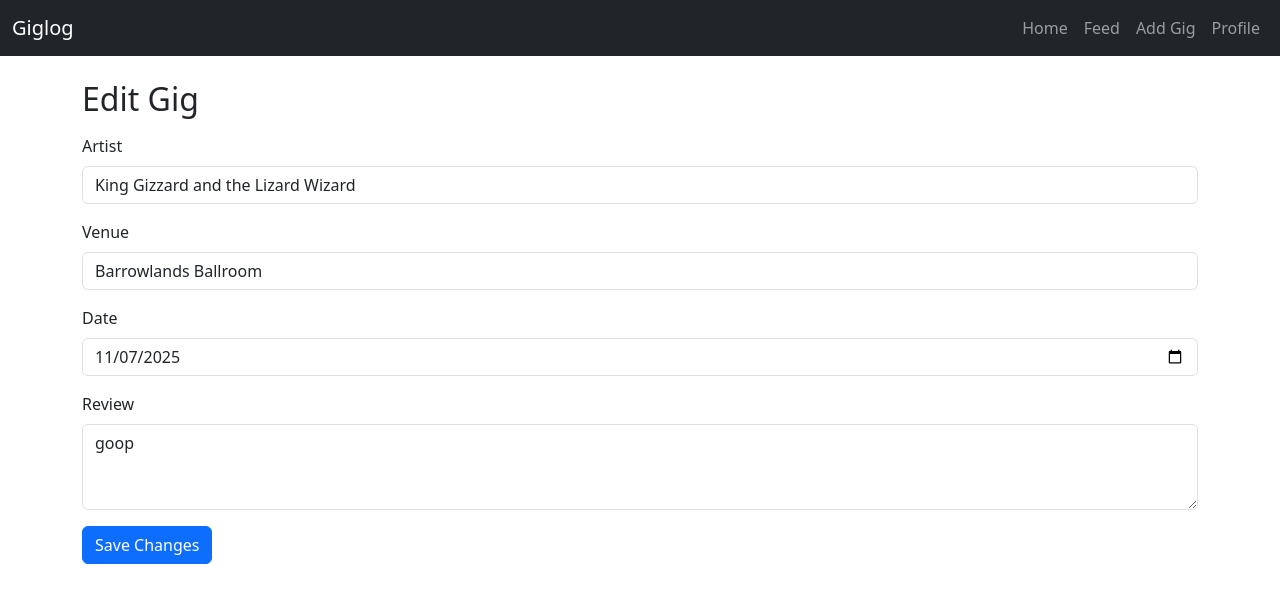
After one commit to ASmokeyPie/giglog, a Flask app: page /edit_gig/1 in a window 1280 px wide. The commit adds this page. Shown: the top 603 px of the page. Run offline with Flask 3, Linux system fonts and the light colour scheme.

Commit message:
Phase 3: Add edit functionality with pre-filled form

```diff
--- a/app.py
+++ b/app.py
@@ -7,6 +7,13 @@ app = Flask(__name__)
 app.secret_key = 'supersecret'
 
 DATA_FILE = "data/gigs.json"
+
+@app.template_filter('datetimeformat')
+def datetimeformat(value, format='%d %b %Y'):
+    """Format a date string like '2025-11-21' to '21 Nov 2025'"""
+    dt = datetime.strptime(value, "%Y-%m-%d")
+    return dt.strftime(format)
+
 
 def load_gigs():
     if not os.path.exists(DATA_FILE):
@@ -54,6 +61,36 @@ def add_gig():
     # GET request shows the form
     return render_template("add_gig.html")
 
+@app.route("/delete_gig/<int:index>", methods=["POST"])
+def delete_gig(index):
+    gigs = load_gigs()
+    if 0 <= index < len(gigs):
+        gigs.pop(index)
+        save_gigs(gigs)
+        flash("Gig deleted successfully.", "success")
+    return redirect(url_for("feed"))
+
+@app.route("/edit_gig/<int:index>", methods=["GET", "POST"])
+def edit_gig(index):
+    gigs = load_gigs()
+
+    if index < 0 or index >= len(gigs):
+        flash("Invalid gig.index.", "danger")
+        return redirect(url_for("feed"))
+
+    if request.method == "POST":
+        # Update gig details
+        gigs[index]["artist"] = request.form["artist"]
+        gigs[index]["venue"] = request.form["venue"]
+        gigs[index]["date"] = request.form["date"]
+        gigs[index]["review"] = request.form["review"]
+        save_gigs(gigs)
+        flash("Gig updated successfully!", "success")
+        return redirect(url_for("feed"))
+
+    gig = gigs[index]
+    return render_template("edit_gig.html", gig=gig, index=index)
+
 @app.route("/profile")
 def profile():
     return render_template("profile.html")
--- a/data/gigs.json
+++ b/data/gigs.json
@@ -3,24 +3,12 @@
         "artist": "King Gizzard and the Lizard Wizard",
         "venue": "Barrowlands Ballroom",
         "date": "2019-09-19",
-        "review": "Gid."
+        "review": ""
     },
     {
         "artist": "King Gizzard and the Lizard Wizard",
         "venue": "Barrowlands Ballroom",
-        "date": "2019-09-19",
-        "review": "Gid."
-    },
-    {
-        "artist": "King Gizzard and the Lizard Wizard",
-        "venue": "Barrowlands Ballroom",
-        "date": "2019-09-19",
-        "review": "Gid."
-    },
-    {
-        "artist": "King Gizzard and the Lizard Wizard",
-        "venue": "Barrowlands Ballroom",
-        "date": "2019-09-19",
-        "review": "Gid."
+        "date": "2025-11-07",
+        "review": "goop"
     }
 ]
--- a/templates/base.html
+++ b/templates/base.html
@@ -35,5 +35,18 @@
 		{% block content %}{% endblock %}
 	</div>
 
+<!-- Scripts -->
+<script>
+  window.setTimeout(function() {
+      var alerts = document.querySelectorAll('.alert');
+      alerts.forEach(function(alert) {
+          new bootstrap.Alert(alert).close();
+      });
+  }, 5000); // 5000ms = 5 seconds
+</script>
+
+
+<!-- Bootstrap 5 JS Bundle (includes Popper) -->
+<script src="https://cdn.jsdelivr.net/npm/bootstrap@5.3.3/dist/js/bootstrap.bundle.min.js"></script>
 </body>
 </html>
--- /dev/null
+++ b/templates/edit_gig.html
@@ -0,0 +1,32 @@
+{% extends "base.html" %}
+
+{% block title %}Edit Gig{% endblock %}
+
+{% block content %}
+<h2>Edit Gig</h2>
+
+<form action="{{ url_for('edit_gig', index=index) }}" method="POST" class="mt-3">
+
+    <div class="mb-3">
+        <label class="form-label">Artist</label>
+        <input type="text" name="artist" class="form-control" value="{{ gig.artist }}" required>
+    </div>
+
+    <div class="mb-3">
+        <label class="form-label">Venue</label>
+        <input type="text" name="venue" class="form-control" value="{{ gig.venue }}" required>
+    </div>
+
+    <div class="mb-3">
+        <label class="form-label">Date</label>
+        <input type="date" name="date" class="form-control" value="{{ gig.date }}" required>
+    </div>
+
+    <div class="mb-3">
+        <label class="form-label">Review</label>
+        <textarea name="review" class="form-control" rows="3">{{ gig.review }}</textarea>
+    </div>
+
+    <button type="submit" class="btn btn-primary">Save Changes</button>
+</form>
+{% endblock %}
```
Also changed, not shown: templates/feed.html (+23 -1 lines).
